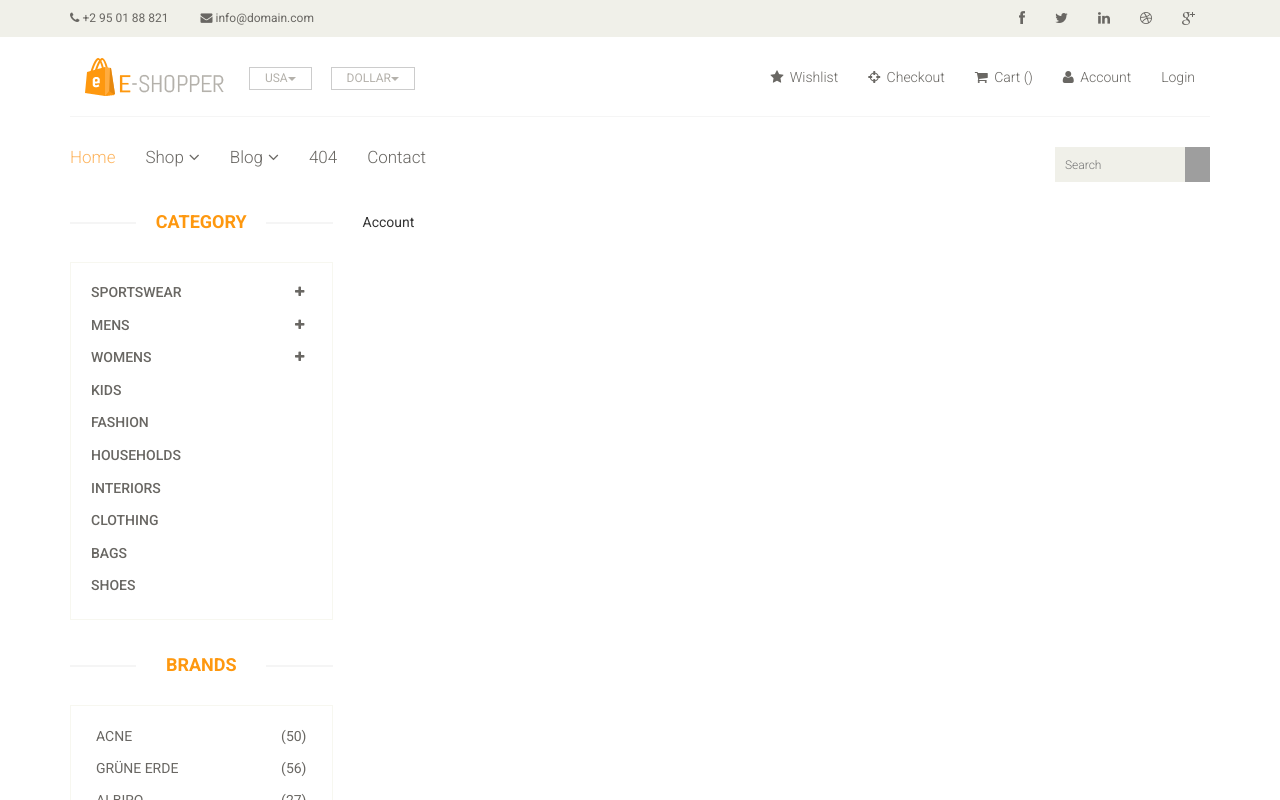
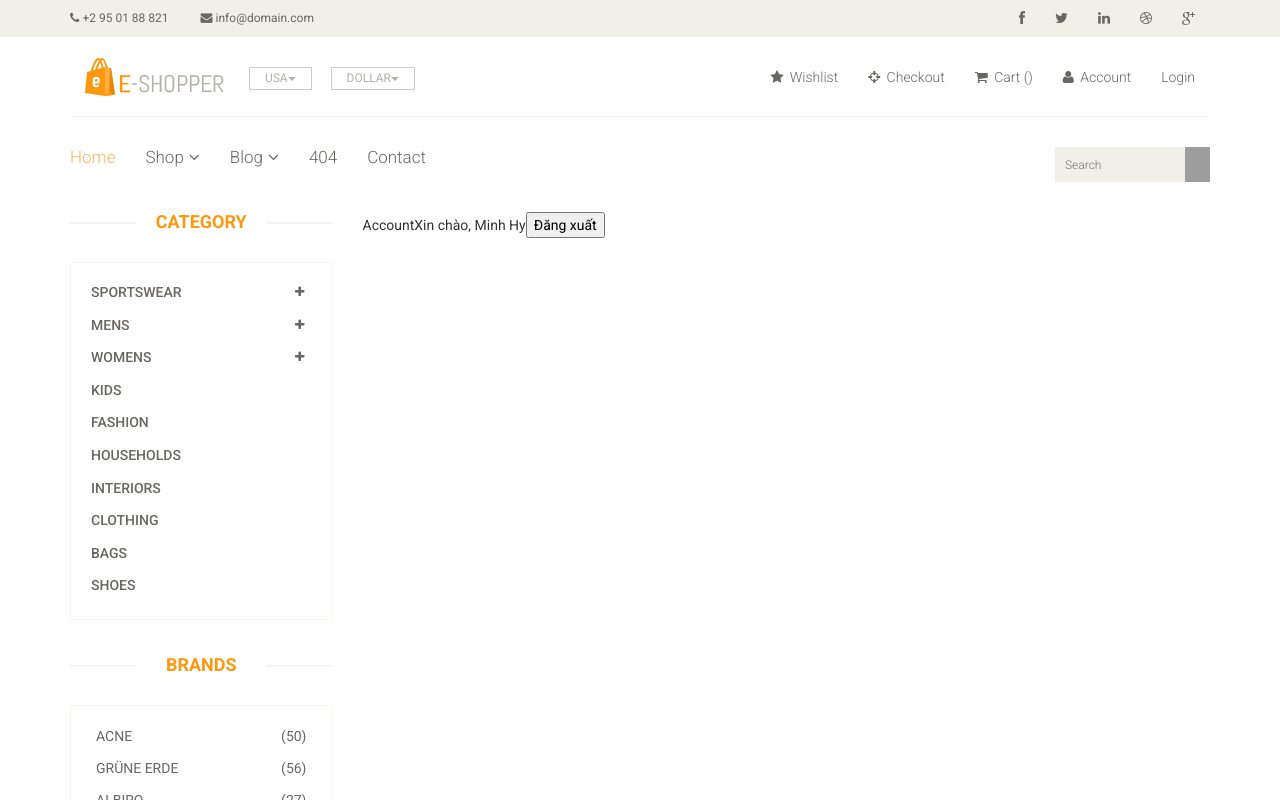
Before and after one commit to thanminhhy/my-react-app, a React (Vite) app: page /account in a window 1280 px wide. Shown: the top 800 px of the page. Built offline with nearby package versions, Linux system fonts and the light colour scheme; grey boxes are pictures that could not be loaded.

Commit message:
useContext hook

```diff
--- a/src/components/Account.jsx
+++ b/src/components/Account.jsx
@@ -1,6 +1,21 @@
+import { UserContext } from "../context/UserContext";
+import { useContext } from "react";
+
 function Account() {
+  const { user, setUser } = useContext(UserContext);
+
+  const handleLogout = () => {
+    setUser({ name: "", loggedIn: false });
+  };
+
   //2. Tạo component Account
-  return <div className="App">Account</div>;
+  return (
+    <div className="App">
+      Account
+      <span>Xin chào, {user.name}</span>
+      {user.loggedIn && <button onClick={handleLogout}>Đăng xuất</button>}
+    </div>
+  );
 }
 
 export default Account;
--- /dev/null
+++ b/src/context/UserContext.jsx
@@ -0,0 +1,17 @@
+import { createContext, useState } from "react";
+
+// 1. Khởi tạo context
+export const UserContext = createContext();
+
+export function UserProvider({ children }) {
+  const [user, setUser] = useState({
+    name: "Minh Hy",
+    loggedIn: true,
+  });
+
+  return (
+    <UserContext.Provider value={{ user, setUser }}>
+      {children}
+    </UserContext.Provider>
+  );
+}
--- a/src/main.jsx
+++ b/src/main.jsx
@@ -27,6 +27,7 @@ import TestLogin from "./components/bai15-16/login.jsx";
 import Demo from "./components/bai18-axios/Demo.jsx";
 import PostDemo from "./components/bai18-axios/PostDemo.jsx";
 import DeleteDemo from "./components/bai18-axios/baseUrl/DeleteDemo.jsx";
+import { UserProvider } from "./context/UserContext.jsx";
 
 const arr = ["iphone 1", "iphone 2", "iphone 3", "iphone 4"];
 const obj = {
@@ -37,6 +38,7 @@ createRoot(document.getElementById("root")).render(
   <StrictMode>
     {/* 4. Sau khi tạo xong các components thì vào trang main.jsx(index.jsx) cấu hình route */}
     <BrowserRouter>
+      <UserProvider>
         <App>
           <Routes>
             <Route path="/" element={<Home />} />
@@ -62,6 +64,7 @@ createRoot(document.getElementById("root")).render(
             <Route path="bai18_delete_axios" element={<DeleteDemo />} />
           </Routes>
         </App>
+      </UserProvider>
     </BrowserRouter>
   </StrictMode>,
 );
```
Lines whose indentation alone changed are shown as unchanged.
